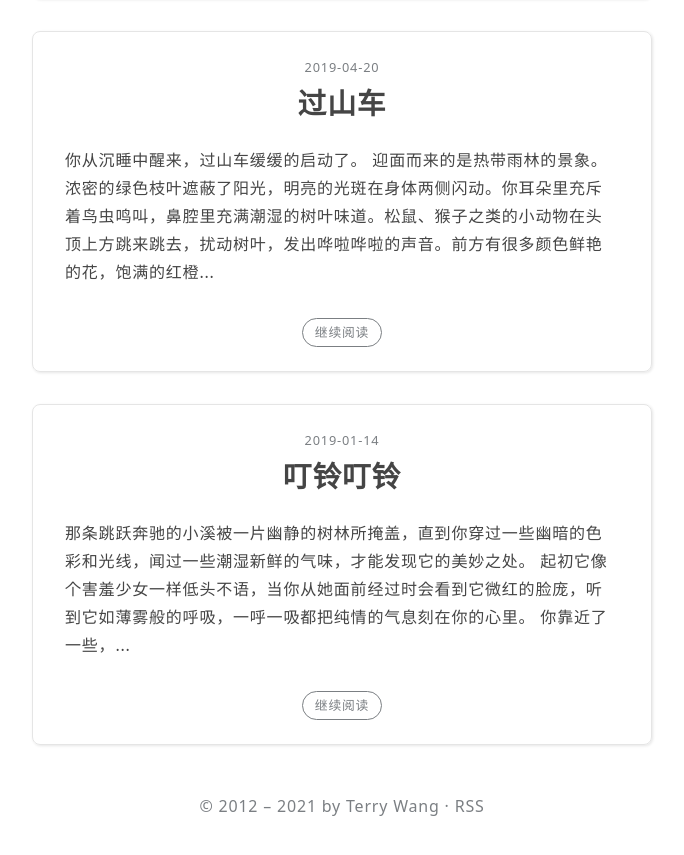
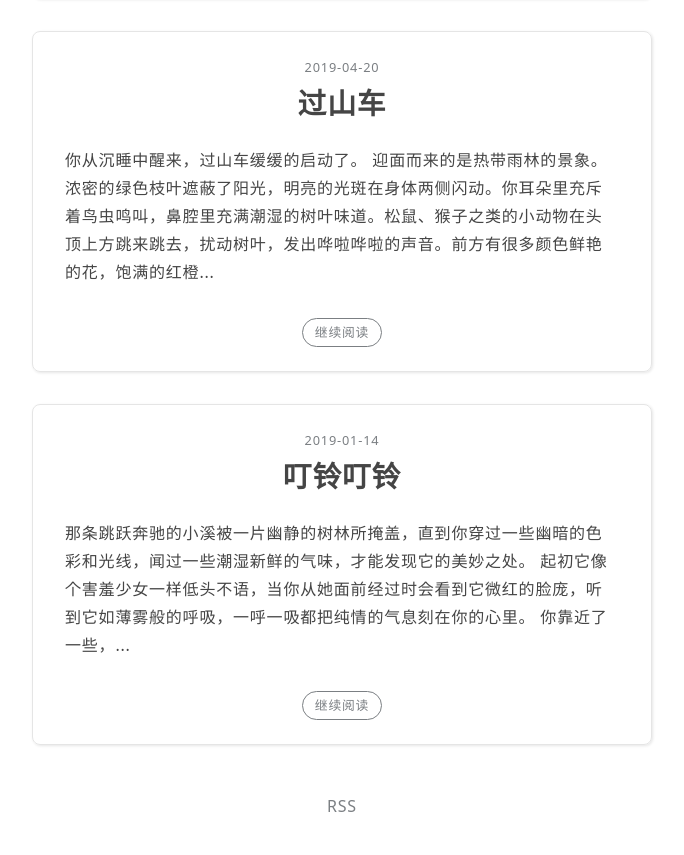
Before and after one commit to lvterry/lvterry.github.io, a Jekyll site: the page built from index.html, in a window 1280 px wide and 900 px high, scrolled down 3117 px. Shown: the top 855 px of the window, without its empty margins (298-982 px from the left). Built offline with Jekyll 4.4.1, drawn with Linux system fonts in a browser that asks for light colours.

Commit message:
remove copyright info from footer

```diff
--- a/_layouts/default.html
+++ b/_layouts/default.html
@@ -23,6 +23,6 @@
     </header>
 
     {{ content }}
-    <footer class="weak">&copy; 2012 &ndash; 2021 by Terry Wang &middot; <a href="{{ site.url }}/feed.xml">RSS</a>  </footer>
+    <footer class="weak"><a href="{{ site.url }}/feed.xml">RSS</a>  </footer>
   </body>
 </html>
```
